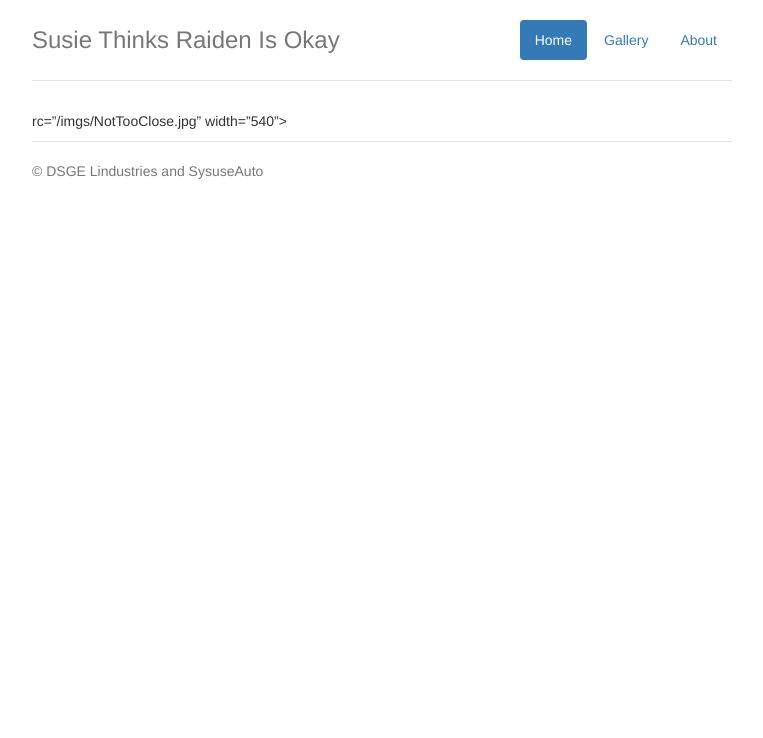
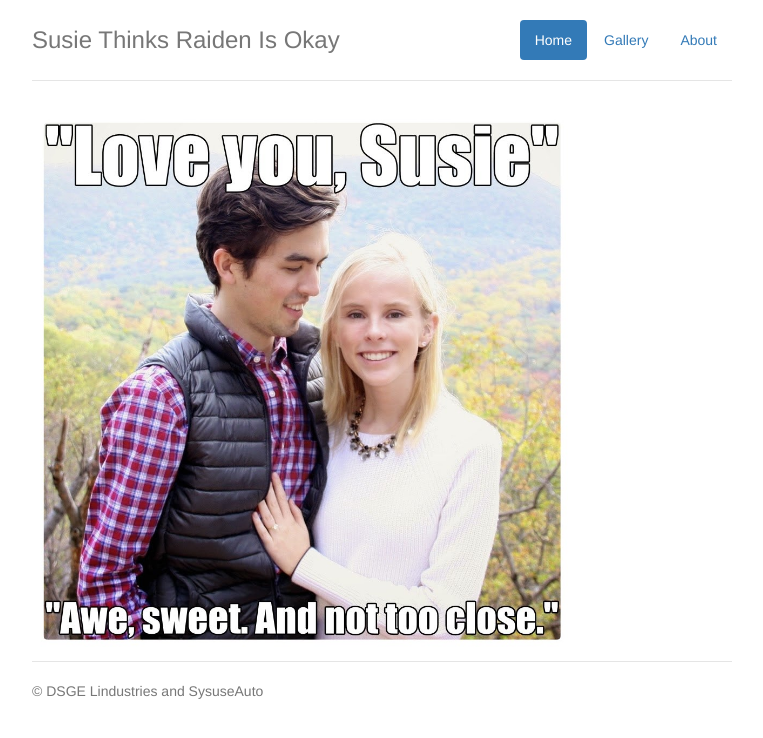
Before and after one commit to MattCocci/RaidenIsOkay, a Jekyll site: the page built from index.md, in a window 1280 px wide. Shown: the top 738 px of the page, without its empty margins (258-1021 px from the left). Built offline with Jekyll 4.4.1, drawn with Linux system fonts in a browser that asks for light colours; nearby versions of some CDN libraries.

Commit message:
Fix image

```diff
--- a/index.md
+++ b/index.md
@@ -2,4 +2,4 @@
 layout: default
 ---
 
-rc="/imgs/NotTooClose.jpg" width="540">
+<img src="/imgs/NotTooClose.jpg" width="540">
```
